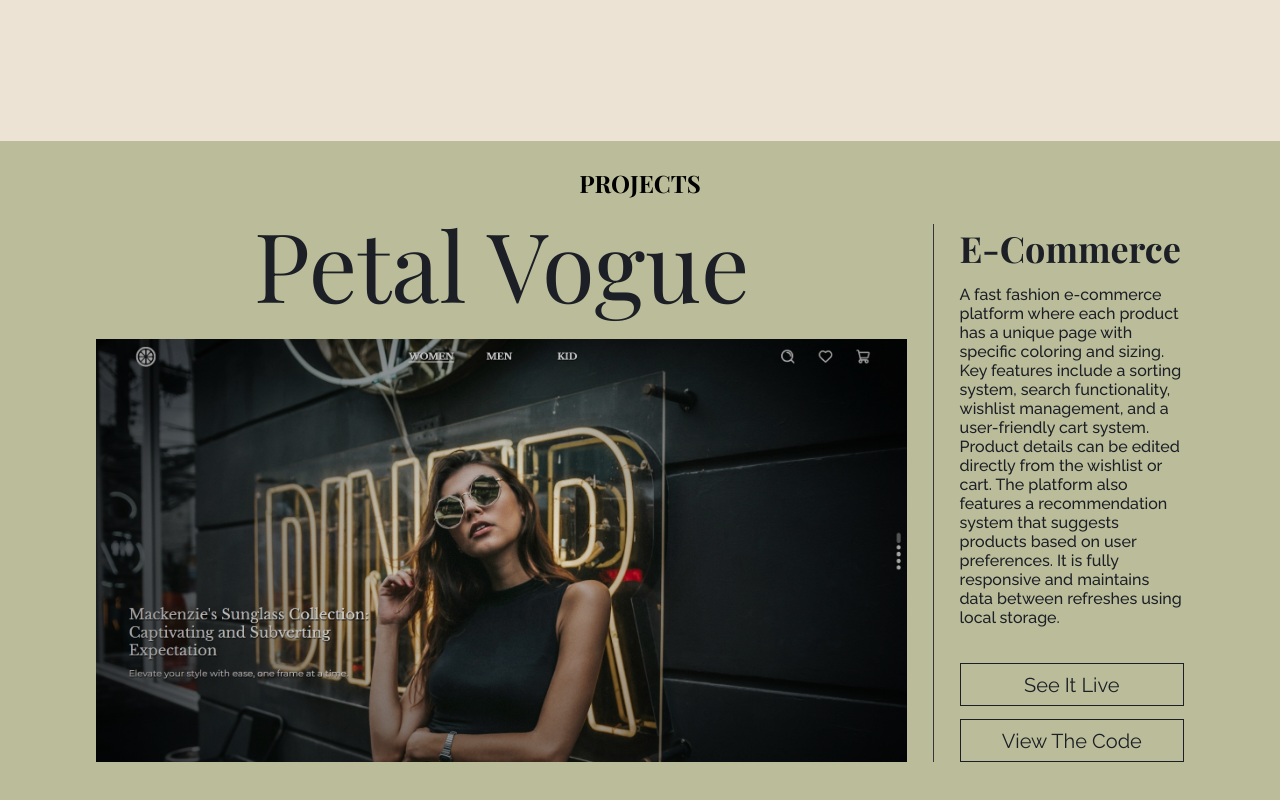
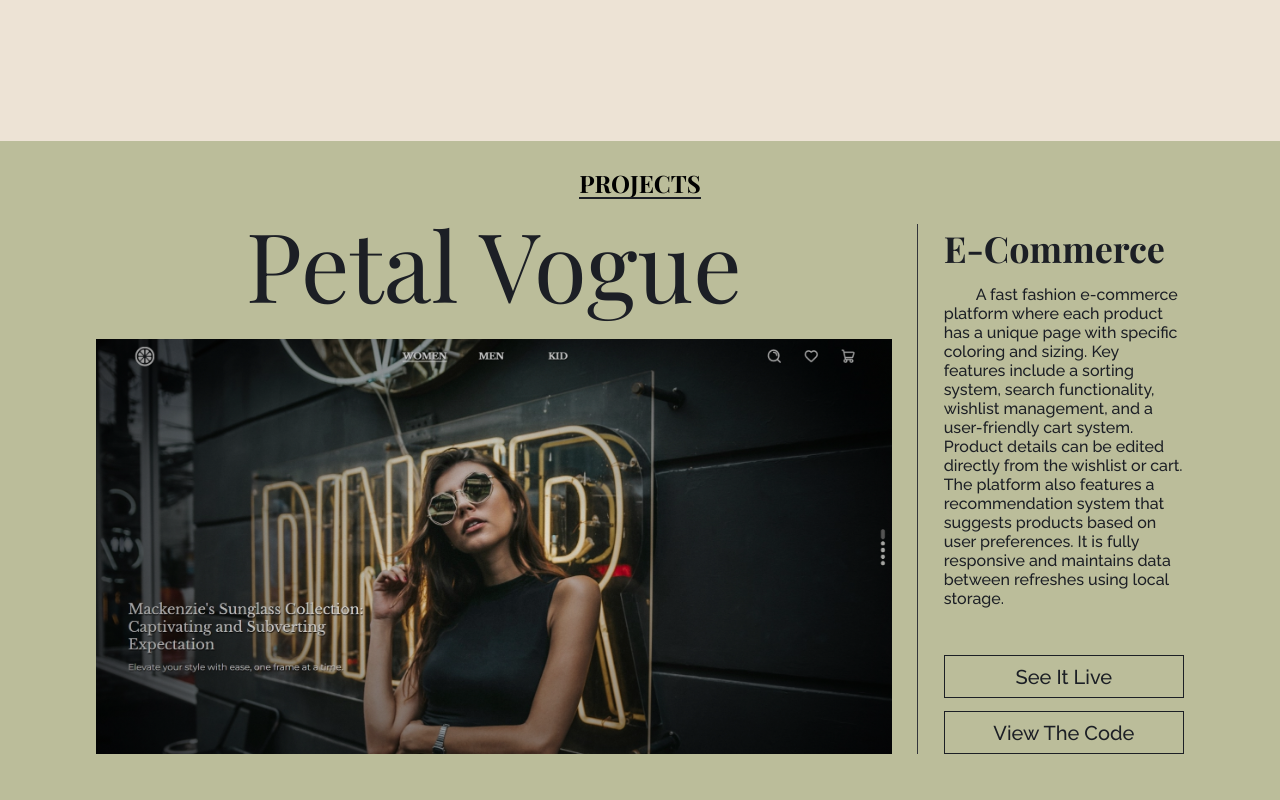
Before and after one commit to Ama4538/PortfolioV3, a React (Vite) app: page / in a window 1280 px wide. Shown: the part 584-1384 px from the top of the page. Built offline with nearby package versions, Linux system fonts and the light colour scheme; a web font is replaced by a local one.

Commit message:
Adjusted values and added underline to project title

```diff
--- a/src/component/projectcontent/ProjectContent.jsx
+++ b/src/component/projectcontent/ProjectContent.jsx
@@ -1,5 +1,4 @@
-import { motion, useScroll, useTransform } from "framer-motion";
-import { useEffect, useRef, useState } from "react";
+
 
 function ProjectContent({ project }) {
     return (
@@ -15,10 +14,22 @@ function ProjectContent({ project }) {
 
             <div className="projectcontent__right-column">
                 <h4 className="projectcontent__description-title">{project.category}</h4>
-                    <p className="projectcontent__description">{project.description}</p>
-                <ul className="projectcontent__button-container">
-                    <li><button className="projectcontent__button"> See It Live</button></li>
-                    <li><button className="projectcontent__button"> View The Code</button></li>
+                <p className="projectcontent__description">{project.description}</p>
+                <ul className="projectcontent__link-container">
+                    <li className="projectcontent__link-item">
+                        <a
+                            className="projectcontent__link"
+                            href={project.liveLink}
+                            target="__blank"
+                        > See It Live</a>
+                    </li>
+                    <li className="projectcontent__link-item">
+                        <a
+                            className="projectcontent__link"
+                            href={project.liveLink}
+                            target="__blank"
+                        > View The Code</a>
+                    </li>
                 </ul>
             </div>
 
--- a/src/component/projectcontent/projectcontent.css
+++ b/src/component/projectcontent/projectcontent.css
@@ -1,7 +1,7 @@
 /* Project Content  */
 .projectcontent {
     display: grid;
-    grid-template-columns: 1fr 0.3fr;
+    grid-template-columns: 1fr 0.325fr;
     grid-template-rows: max-content 1fr;
     font-family: var(--primary-font);
     color: var(--secondary-color);
@@ -40,6 +40,7 @@
 }
 
 .projectcontent__description-title {
+    font-family: var(--primary-font);
     padding-bottom: calc(var(--padding-very-small) / 2);
     font-size: calc(var(--font-med) * 1.5);
 }
@@ -48,9 +49,10 @@
     font-family: var(--secondary-font);
     font-size: var(--font-very-small);
     font-weight: 500;
+    text-indent: 2rem;
 }
 
-.projectcontent__button-container {
+.projectcontent__link-container {
     display: flex;
     flex-direction: column;
     margin-top: auto;
@@ -58,7 +60,11 @@
     list-style: none;
 }
 
-.projectcontent__button {
+.projectcontent__link-item {
+    display: flex;
+}
+
+.projectcontent__link {
     position: relative;
     z-index: 1;
     padding: calc(var(--padding-very-small) / 3) 0;
@@ -66,10 +72,13 @@
     width: 100%;
     font-family: var(--secondary-font);
     font-size: calc(var(--font-very-small) * 1.25);
+    font-weight: 500;
     background-color: transparent;
     border: solid 1px var(--secondary-color);
     color: var(--secondary-color);
     cursor: pointer;
+    text-align: center;
+    text-decoration: none;
     transition: 0.30s ease-out;
 }
 
@@ -87,7 +96,7 @@
     content: "";
 }
 
-.projectcontent__button::before {
+.projectcontent__link::before {
     position: absolute;
     z-index: -2;
     bottom: 0;
@@ -100,10 +109,10 @@
 }
 
 /* Animation */
-.projectcontent__button:hover {
+.projectcontent__link:hover {
     color: var(--primary-color);
 }
 
-.projectcontent__button:hover::before {
+.projectcontent__link:hover::before {
     height: 100%;
 }
--- a/src/component/projects/Projects.jsx
+++ b/src/component/projects/Projects.jsx
@@ -6,7 +6,7 @@ import ProjectContent from '../projectcontent/ProjectContent';
 function Projects() {
     // Used to play animation when in view
     const { ref, inView } = useInView({
-        threshold: 0.15
+        threshold: 0.05
     })
 
     return (
@@ -28,7 +28,6 @@ function Projects() {
         >
             <h2 className="projects__header-title">Projects</h2>
             <ProjectContent project={projects[0]} />
-
         </motion.section>
     )
 }
--- a/src/data.json
+++ b/src/data.json
@@ -4,38 +4,38 @@
             "description": "A fast fashion e-commerce platform where each product has a unique page with specific coloring and sizing. Key features include a sorting system, search functionality, wishlist management, and a user-friendly cart system. Product details can be edited directly from the wishlist or cart. The platform also features a recommendation system that suggests products based on user preferences. It is fully responsive and maintains data between refreshes using local storage.",
             "category" : "E-Commerce",
             "image": "petal-vogue.png",
-            "liveLink" : "https://e-commerce-kevin-lys-projects.vercel.app",
-            "codeLink" :  "https://github.com/Ama4538/Shopping-Cart"
+            "liveLink" : "https://petal-vogue.vercel.app",
+            "codeLink" :  "https://github.com/Ama4538/Petal-Vogue"
         },
         {
             "name": "Weather App",
             "description": "Weather App containing a searchable zipcode for a location's weather displaying a 24 hour weather forecast and 3 day forecast from a free weather API.",
-            "tags": ["HTML", "CSS", "JavaScript"],
-            "image": "WeatherApp.png",
+            "category" : "E-Commerce",
+            "image": "weather-app.png",
             "liveLink" : "https://ama4538.github.io/Weather-App/",
             "codeLink" :  "https://github.com/Ama4538/Weather-App"
         },
         {
             "name": "Calculator",
             "description": "Simple Calculator able to clear, change sign, percent, and simple operation.",
-            "tags": ["HTML", "CSS", "JavaScript"],
-            "image": "Calculator.png",
+            "category" : "E-Commerce",
+            "image": "calculator.png",
             "liveLink" : "https://ama4538.github.io/Calculator",
             "codeLink" :  "https://github.com/Ama4538/Calculator"
         },
         {
             "name": "Etch A Sketch",
             "description": "A recreation of a Etch-A-Sketch on a web page able to change size of grid, draw, erase, and clear the grid.",
-            "tags": ["HTML", "CSS", "JavaScript"],
-            "image": "Etch-A-Sketch.png",
+            "category" : "E-Commerce",
+            "image": "etch-a-sketch.png",
             "liveLink" : "https://ama4538.github.io/Etch-A-Sketch/",
             "codeLink" :  "https://github.com/Ama4538/Etch-A-Sketch"
         },
         {
             "name": "Image slider",
             "description": "Simple image-slider mini project implementing a slider alongside a shift of each image following the cursor and a hover effect.",
-            "tags": ["HTML", "CSS", "JavaScript"],
-            "image": "Image-slider.png",
+            "category" : "E-Commerce",
+            "image": "image-slider.png",
             "liveLink" : "https://ama4538.github.io/Image-Slider/",
             "codeLink" :  "https://github.com/Ama4538/Image-Slider"
         }
--- a/src/main.css
+++ b/src/main.css
@@ -83,6 +83,7 @@
     padding: 0 var(--padding-large) calc((var(--padding-very-small) * 2) + var(--font-med));
     margin-top: calc((var(--padding-very-small) * -2) - var(--font-med));
     align-self: center;
+    align-items: center;
     min-height: 300dvh;
     width: 75%;
     background-color: var(--accent-color);
@@ -94,9 +95,42 @@
 }
 
 .projects__header-title {
-    padding: var(--padding-very-small);
+    width: max-content;
+    position: relative;
+    padding: var(--padding-very-small) 0;
     font-family: var(--primary-font);
     font-size: var(--font-med);
     text-align: center;
     text-transform: uppercase;
 }
+
+/* Pseudo element */
+.projects__header-title::before,
+.projects__header-title::after {
+    position: absolute;
+    bottom: var(--padding-very-small);
+    height: 2px;
+    width: 0%;
+    background-color: var(--secondary-color);
+    content: " ";
+    transition: 0.5s ease-in-out;
+}
+
+.projects__header-title::before {
+    right: 50%
+}
+
+.projects__header-title::after {
+    left: 51%
+}
+
+/* Animation */
+.projects[data-inview=true] .projects__header-title::before{
+    right: 0;
+    width: 50%;
+}
+
+.projects[data-inview=true] .projects__header-title::after{
+    left: 0;
+    width: 51%;
+}
```
